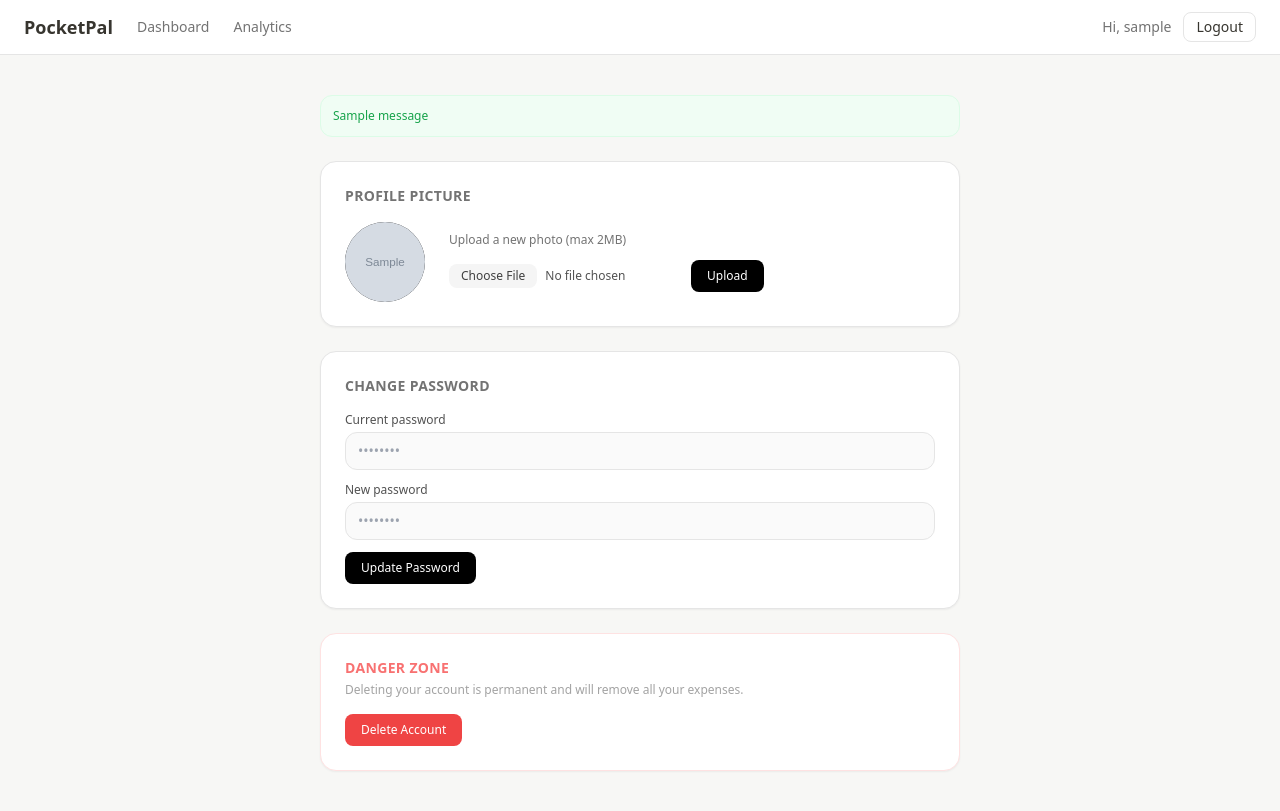
After one commit to Muhammd7737/PocketPal, a Flask app: page /profile in a window 1280 px wide. The commit adds this page. Run offline with Flask 3, Linux system fonts and the light colour scheme; a user stored in the database is signed in; tables that the repository leaves empty hold one stand-in row (values such as "Sample post"); grey boxes marked "Sample" are stand-in pictures; one stand-in notice (Sample message) is shown; some libraries are stand-ins or nearby versions.

Commit message:
manage profile code added 3 april 2026. app.py updated, index.html and analytics.html updated and profile.html added

```diff
--- a/app.py
+++ b/app.py
@@ -11,7 +11,7 @@ from authlib.integrations.flask_client import OAuth
 from werkzeug.security import generate_password_hash, check_password_hash
 from itsdangerous import URLSafeTimedSerializer
 import os
-
+import base64
 
 app = Flask(__name__)
 
@@ -68,11 +68,21 @@ class User(db.Model):
     password  = db.Column(db.String(100), nullable=True)
     email = db.Column(db.String(120), unique=True, nullable=True)
     google_id = db.Column(db.String(128), unique=True, nullable=True)
+    profile_pic = db.Column(db.Text, nullable=True)
 #---------------------------------------
 
 # This will create a database
 with app.app_context():
   db.create_all()
+
+  try:
+     with db.engine.connect() as conn:
+      conn.execute(db.text(
+         'ALTER TABLE "user" ADD COLUMN IF NOT EXISTS profile_pic TEXT'
+         ))
+      conn.commit()
+  except Exception:
+     pass
 
 CATEGORIES = ['Food', 'Transport', 'Rent', 'Utilitiies', 'Health']
 
@@ -92,7 +102,7 @@ def login():
     if request.method == 'POST':
         username = request.form['username']
         password = request.form['password']
-        user = User.query.filter_by(username=username, password=password).first()
+        user = User.query.filter_by(username=username).first()
         if user:
             session['loggedin'] = True
             session['id'] = user.id
@@ -107,17 +117,41 @@ def register():
     if request.method == 'POST':
         username = request.form['username']
         password = request.form['password']
-        # Check if account exists
+
+        # Validate first
+        error = validate_password(password)
+        if error:
+            flash(error, 'error')
+            return render_template('register.html')
+
+        # Then check if user exists
         exists = User.query.filter_by(username=username).first()
         if exists:
             flash('Account already exists!', 'error')
         else:
-            new_user = User(username=username, password=password)
+            hashed_password = generate_password_hash(password)
+            new_user = User(username=username, password=hashed_password)
             db.session.add(new_user)
             db.session.commit()
             flash('You have successfully registered!', 'success')
             return redirect(url_for('login'))
+
     return render_template('register.html')
+
+def validate_password(password):
+    if len(password) < 8:
+        return 'Password must be at least 8 characters.'
+    if not any(c.isupper() for c in password):
+        return 'Password must contain at least one uppercase letter.'
+    if not any(c.islower() for c in password):
+        return 'Password must contain at least one lowercase letter.'
+    if not any(c.isdigit() for c in password):
+        return 'Password must contain at least one number.'
+    if not any(c in '!@#$%^&*()_+-=[]{}|;:,.<>?' for c in password):
+        return 'Password must contain at least one special character.'
+    return None
+
+
 
 @app.route('/logout')
 def logout():
@@ -205,9 +239,108 @@ def reset_password(token):
     return render_template('reset_password.html', token=token)
 
 
+#-------------------------Profile-----------------------------------
+
+# Profile page
+@app.route('/profile')
+def profile():
+    if 'loggedin' not in session:
+        return redirect(url_for('login'))
+    user = User.query.get_or_404(session['id'])
+    is_google_user = user.google_id is not None and user.password is None
+    return render_template('profile.html', user=user, is_google_user=is_google_user)
 
 
-#--------------------------------------------------------------------
+# Upload profile picture
+@app.route('/profile/upload-pic', methods=['POST'])
+def upload_pic():
+    if 'loggedin' not in session:
+        return redirect(url_for('login'))
+    file = request.files.get('profile_pic')
+    if file and file.filename:
+        data = file.read()
+        if len(data) > 2 * 1024 * 1024:  # 2MB limit
+            flash('Image must be under 2MB.', 'error')
+            return redirect(url_for('profile'))
+        encoded = base64.b64encode(data).decode('utf-8')
+        mime = file.content_type
+        user = User.query.get(session['id'])
+        user.profile_pic = f"data:{mime};base64,{encoded}"
+        db.session.commit()
+        flash('Profile picture updated!', 'success')
+    return redirect(url_for('profile'))
+
+
+# Change email
+@app.route('/profile/change-email', methods=['POST'])
+def change_email():
+    if 'loggedin' not in session:
+        return redirect(url_for('login'))
+    new_email = request.form.get('email', '').strip()
+    if not new_email:
+        flash('Email cannot be empty.', 'error')
+        return redirect(url_for('profile'))
+    exists = User.query.filter_by(email=new_email).first()
+    if exists and exists.id != session['id']:
+        flash('That email is already in use.', 'error')
+        return redirect(url_for('profile'))
+    user = User.query.get(session['id'])
+    user.email = new_email
+    db.session.commit()
+    flash('Email updated!', 'success')
+    return redirect(url_for('profile'))
+
+
+# Change password
+@app.route('/profile/change-password', methods=['POST'])
+def change_password():
+    if 'loggedin' not in session:
+        return redirect(url_for('login'))
+    current = request.form.get('current_password', '')
+    new_pw  = request.form.get('new_password', '')
+    user = User.query.get(session['id'])
+    if not check_password_hash(user.password, current):
+        flash('Current password is incorrect.', 'error')
+        return redirect(url_for('profile'))
+    error = validate_password(new_pw)
+    if error:
+        flash(error, 'error')
+        return redirect(url_for('profile'))
+    user.password = generate_password_hash(new_pw)
+    db.session.commit()
+    flash('Password updated!', 'success')
+    return redirect(url_for('profile'))
+
+# Set password
+@app.route('/profile/set-password', methods=['POST'])
+def set_password():
+    if 'loggedin' not in session:
+        return redirect(url_for('login'))
+    new_pw = request.form.get('new_password', '')
+    error = validate_password(new_pw)
+    if error:
+        flash(error, 'error')
+        return redirect(url_for('profile'))
+    user = User.query.get(session['id'])
+    user.password = generate_password_hash(new_pw)
+    db.session.commit()
+    flash('Password set! You can now log in with your username too.', 'success')
+    return redirect(url_for('profile'))
+
+# Delete account
+@app.route('/profile/delete-account', methods=['POST'])
+def delete_account():
+    if 'loggedin' not in session:
+        return redirect(url_for('login'))
+    user = User.query.get(session['id'])
+    Expense.query.filter_by(user_id=session['id']).delete()
+    db.session.delete(user)
+    db.session.commit()
+    session.clear()
+    flash('Your account has been deleted.', 'success')
+    return redirect(url_for('login'))
+
+#-----------------------------------------------------------------------
 
 @app.route("/")
 def index():
@@ -283,6 +416,7 @@ def index():
   cat_labels = [c for c, _ in cat_row]
   cat_amounts = [round(float(s or 0), 3) for _, s in cat_row]
 
+  user = User.query.get(session['id'])
 
   return render_template(
 
@@ -301,6 +435,7 @@ def index():
     monthly_avg=monthly_avg,
     top_category=top_category,
     top_category_amount=top_category_amount,
+    current_user_pic = user.profile_pic
 
     )
 #----------------------------------Adding Category-----------------------------------------
@@ -375,12 +510,16 @@ def analytics():
     dates = [d.strftime("%Y-%m-%d") for d, _ in day_row]
     daily_totals = [round(float(s or 0), 2) for _, s in day_row]
 
+    user = User.query.get(session['id'])
+
+
     return render_template(
         "analytics.html",
         categories=cat_labels,         # Labels for the bar chart
         category_totals=cat_amounts,   # Data for the bar chart
         dates=dates,                   # Labels for the line chart
-        daily_totals=daily_totals      # Data for the line chart
+        daily_totals=daily_totals,      # Data for the line chart
+        current_user_pic = user.profile_pic
     )
 
 if __name__ == "__main__":
--- /dev/null
+++ b/templates/profile.html
@@ -0,0 +1,191 @@
+<!DOCTYPE html>
+<html lang="en" class="h-full bg-[#f7f7f5]">
+
+<head>
+    <meta charset="UTF-8">
+    <meta name="viewport" content="width=device-width, initial-scale=1.0">
+    <title>Profile · PocketPal</title>
+    <script src="https://cdn.tailwindcss.com"></script>
+</head>
+
+<body class="min-h-full text-[#37352f]">
+
+    <!-- Navbar -->
+    <nav class="bg-white border-b border-neutral-200 px-6 py-3 flex items-center justify-between">
+        <div class="flex items-center gap-6">
+            <span class="font-bold text-lg">PocketPal</span>
+            <a href="{{ url_for('index') }}"
+                class="text-sm text-neutral-500 hover:text-black transition-colors">Dashboard</a>
+            <a href="{{ url_for('analytics') }}"
+                class="text-sm text-neutral-500 hover:text-black transition-colors">Analytics</a>
+        </div>
+        <div class="flex items-center gap-3">
+            <span class="text-sm text-neutral-500">Hi, {{ user.username }}</span>
+            <a href="{{ url_for('logout') }}"
+                class="text-sm border border-neutral-200 rounded-lg px-3 py-1 hover:bg-neutral-50 transition-colors">Logout</a>
+        </div>
+    </nav>
+
+    <div class="max-w-2xl mx-auto px-4 py-10 space-y-6">
+
+        {% with messages = get_flashed_messages(with_categories=true) %}
+        {% if messages %}
+        {% for category, message in messages %}
+        <div
+            class="text-xs p-3 rounded-xl border {% if category == 'error' %}bg-red-50 text-red-600 border-red-100{% else %}bg-green-50 text-green-600 border-green-100{% endif %}">
+            {{ message }}
+        </div>
+        {% endfor %}
+        {% endif %}
+        {% endwith %}
+
+        <!-- Profile Picture -->
+        <div class="bg-white rounded-2xl border border-neutral-200 p-6 shadow-sm">
+            <h2 class="text-sm font-semibold text-neutral-500 uppercase tracking-wide mb-4">Profile Picture</h2>
+            <div class="flex items-center gap-6">
+                <!-- Avatar -->
+                <div
+                    class="w-20 h-20 rounded-full overflow-hidden bg-black flex items-center justify-center flex-shrink-0">
+                    {% if user.profile_pic %}
+                    <img src="{{ user.profile_pic }}" alt="Profile" class="w-full h-full object-cover">
+                    {% else %}
+                    <span class="text-white text-2xl font-bold">{{ user.username[0].upper() }}</span>
+                    {% endif %}
+                </div>
+                <!-- Upload form -->
+                <form action="{{ url_for('upload_pic') }}" method="post" enctype="multipart/form-data"
+                    class="flex flex-col gap-2">
+                    <label class="text-xs text-neutral-500 mb-1">Upload a new photo (max 2MB)</label>
+                    <div class="flex items-center gap-2">
+                        <input type="file" name="profile_pic" accept="image/*" required
+                            class="text-xs text-neutral-600 file:mr-2 file:py-1 file:px-3 file:rounded-lg file:border-0 file:text-xs file:bg-neutral-100 file:text-neutral-700 hover:file:bg-neutral-200">
+                        <button type="submit"
+                            class="rounded-lg bg-black text-white text-xs px-4 py-2 hover:bg-neutral-800 transition-colors">
+                            Upload
+                        </button>
+                    </div>
+                </form>
+            </div>
+        </div>
+
+        <!-- Change Email  -->
+        {% if not is_google_user %}
+        <div class="bg-white rounded-2xl border border-neutral-200 p-6 shadow-sm">
+            <h2 class="text-sm font-semibold text-neutral-500 uppercase tracking-wide mb-4">Change Password</h2>
+            <form action="{{ url_for('change_password') }}" method="post" class="space-y-3">
+                <div>
+                    <label class="block text-xs font-medium text-neutral-600 mb-1">Current password</label>
+                    <input type="password" name="current_password" placeholder="••••••••" required
+                        class="w-full rounded-xl bg-neutral-50 border border-neutral-200 px-3 py-2 text-sm outline-none focus:border-black transition-all">
+                </div>
+                <div>
+                    <label class="block text-xs font-medium text-neutral-600 mb-1">New password</label>
+                    <input type="password" name="new_password" id="new_password" placeholder="••••••••" required
+                        class="w-full rounded-xl bg-neutral-50 border border-neutral-200 px-3 py-2 text-sm outline-none focus:border-black transition-all">
+                    <ul id="pwd-requirements" class="mt-2 space-y-1 hidden">
+                        <li id="req-length" class="flex items-center gap-2 text-xs text-neutral-400"><span
+                                class="icon">✗</span> At least 8 characters</li>
+                        <li id="req-upper" class="flex items-center gap-2 text-xs text-neutral-400"><span
+                                class="icon">✗</span> At least one uppercase letter</li>
+                        <li id="req-lower" class="flex items-center gap-2 text-xs text-neutral-400"><span
+                                class="icon">✗</span> At least one lowercase letter</li>
+                        <li id="req-digit" class="flex items-center gap-2 text-xs text-neutral-400"><span
+                                class="icon">✗</span> At least one number</li>
+                        <li id="req-special" class="flex items-center gap-2 text-xs text-neutral-400"><span
+                                class="icon">✗</span> At least one special character</li>
+                    </ul>
+                </div>
+                <button type="submit"
+                    class="rounded-lg bg-black text-white text-xs px-4 py-2 hover:bg-neutral-800 transition-colors">
+                    Update Password
+                </button>
+            </form>
+        </div>
+
+        {% else %}
+        <!-- Set Password -->
+        <div class="bg-white rounded-2xl border border-neutral-200 p-6 shadow-sm">
+            <h2 class="text-sm font-semibold text-neutral-500 uppercase tracking-wide mb-4">Set a Password</h2>
+            <p class="text-xs text-neutral-400 mb-4">You signed in with Google. You can optionally set a password to
+                also log in with your username.</p>
+            <form action="{{ url_for('set_password') }}" method="post" class="space-y-3">
+                <div>
+                    <label class="block text-xs font-medium text-neutral-600 mb-1">New password</label>
+                    <input type="password" name="new_password" id="new_password" placeholder="••••••••" required
+                        class="w-full rounded-xl bg-neutral-50 border border-neutral-200 px-3 py-2 text-sm outline-none focus:border-black transition-all">
+                    <ul id="pwd-requirements" class="mt-2 space-y-1 hidden">
+                        <li id="req-length" class="flex items-center gap-2 text-xs text-neutral-400"><span
+                                class="icon">✗</span> At least 8 characters</li>
+                        <li id="req-upper" class="flex items-center gap-2 text-xs text-neutral-400"><span
+                                class="icon">✗</span> At least one uppercase letter</li>
+                        <li id="req-lower" class="flex items-center gap-2 text-xs text-neutral-400"><span
+                                class="icon">✗</span> At least one lowercase letter</li>
+                        <li id="req-digit" class="flex items-center gap-2 text-xs text-neutral-400"><span
+                                class="icon">✗</span> At least one number</li>
+                        <li id="req-special" class="flex items-center gap-2 text-xs text-neutral-400"><span
+                                class="icon">✗</span> At least one special character</li>
+                    </ul>
+                </div>
+                <button type="submit"
+                    class="rounded-lg bg-black text-white text-xs px-4 py-2 hover:bg-neutral-800 transition-colors">
+                    Set Password
+                </button>
+            </form>
+        </div>
+        {% endif %}
+
+        <!-- Delete Account -->
+        <div class="bg-white rounded-2xl border border-red-100 p-6 shadow-sm">
+            <h2 class="text-sm font-semibold text-red-400 uppercase tracking-wide mb-1">Danger Zone</h2>
+            <p class="text-xs text-neutral-400 mb-4">Deleting your account is permanent and will remove all your
+                expenses.</p>
+            <button onclick="document.getElementById('confirm-delete').classList.remove('hidden')"
+                class="rounded-lg bg-red-500 text-white text-xs px-4 py-2 hover:bg-red-600 transition-colors">
+                Delete Account
+            </button>
+            <!-- Confirmation -->
+            <div id="confirm-delete" class="hidden mt-4 p-4 bg-red-50 rounded-xl border border-red-100">
+                <p class="text-xs text-red-600 mb-3 font-medium">Are you sure? This cannot be undone.</p>
+                <div class="flex gap-2">
+                    <form action="{{ url_for('delete_account') }}" method="post">
+                        <button type="submit"
+                            class="rounded-lg bg-red-500 text-white text-xs px-4 py-2 hover:bg-red-600 transition-colors">
+                            Yes, delete my account
+                        </button>
+                    </form>
+                    <button onclick="document.getElementById('confirm-delete').classList.add('hidden')"
+                        class="rounded-lg border border-neutral-200 text-xs px-4 py-2 hover:bg-neutral-50 transition-colors">
+                        Cancel
+                    </button>
+                </div>
+            </div>
+        </div>
+
+    </div>
+
+    <script>
+        const pwInput = document.getElementById('new_password');
+        if (pwInput) {
+            const list = document.getElementById('pwd-requirements');
+            const reqs = [
+                { id: 'req-length', test: p => p.length >= 8 },
+                { id: 'req-upper', test: p => /[A-Z]/.test(p) },
+                { id: 'req-lower', test: p => /[a-z]/.test(p) },
+                { id: 'req-digit', test: p => /[0-9]/.test(p) },
+                { id: 'req-special', test: p => /[!@#$%^&*()_+\-=\[\]{}|;:,.<>?]/.test(p) },
+            ];
+            pwInput.addEventListener('focus', () => list.classList.remove('hidden'));
+            pwInput.addEventListener('input', () => {
+                reqs.forEach(({ id, test }) => {
+                    const li = document.getElementById(id);
+                    const met = test(pwInput.value);
+                    li.querySelector('.icon').textContent = met ? '✓' : '✗';
+                    li.classList.toggle('text-green-500', met);
+                    li.classList.toggle('text-neutral-400', !met);
+                });
+            });
+        }
+    </script>
+</body>
+
+</html>
```
Also changed, not shown: templates/analytics.html (+43 -8 lines), templates/index.html (+37 -6 lines).
